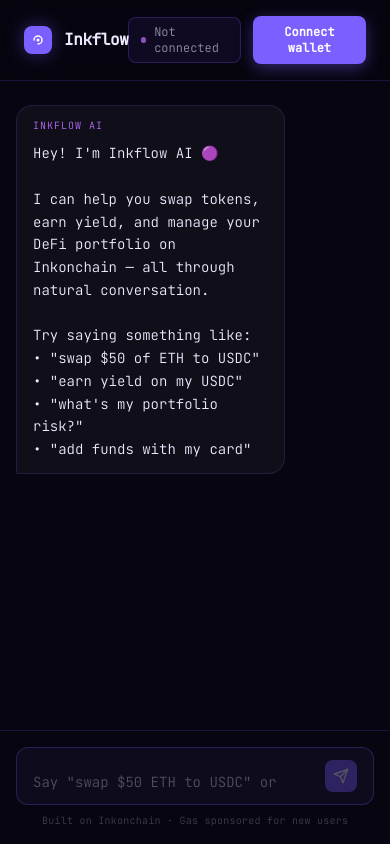
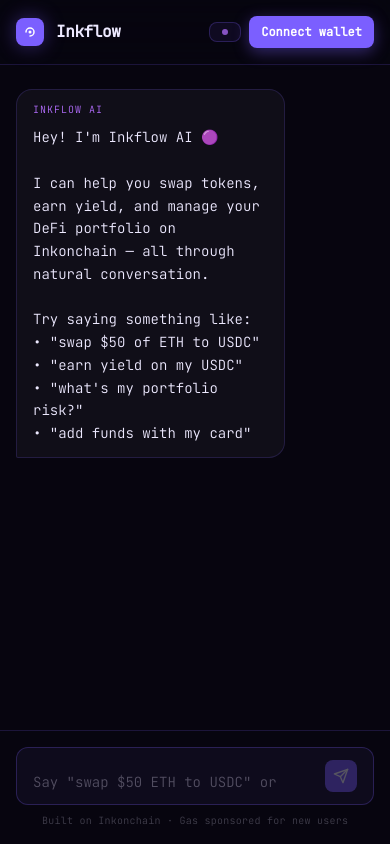
Before and after one commit to Isaaco3349/inkflow, a Next.js app: page / in a window 390 px wide. Built offline with nearby package versions, Linux system fonts and the light colour scheme; no server answers; a web font is replaced by a local one.

Commit message:
fix: wallet connect, quick actions, responsive layout

```diff
--- a/src/app/page.tsx
+++ b/src/app/page.tsx
@@ -4,9 +4,9 @@
 
 export default function Home() {
   return (
-    <main className="flex h-screen bg-[#07050F] overflow-hidden">
+    <main className="flex h-screen w-screen bg-[#07050F] overflow-hidden">
       <Sidebar />
-      <div className="flex flex-col flex-1 overflow-hidden">
+      <div className="flex flex-col flex-1 min-w-0 overflow-hidden">
         <Navbar />
         <Chat />
       </div>
--- a/src/components/Chat.tsx
+++ b/src/components/Chat.tsx
@@ -23,8 +23,20 @@
     bottomRef.current?.scrollIntoView({ behavior: 'smooth' })
   }, [messages])
 
-  async function sendMessage() {
-    const trimmed = input.trim()
+  // Listen for quick action prompts from Sidebar
+  useEffect(() => {
+    function handlePrompt(e: Event) {
+      const prompt = (e as CustomEvent<string>).detail
+      if (prompt) {
+        setInput(prompt)
+      }
+    }
+    window.addEventListener('inkflow:prompt', handlePrompt)
+    return () => window.removeEventListener('inkflow:prompt', handlePrompt)
+  }, [])
+
+  async function sendMessage(overrideInput?: string) {
+    const trimmed = (overrideInput ?? input).trim()
     if (!trimmed || loading) return
 
     const userMsg: Message = { role: 'user', content: trimmed }
@@ -117,7 +129,7 @@
             className="flex-1 bg-transparent text-[#EDE9FF] text-sm placeholder:text-[rgba(237,233,255,0.3)] outline-none resize-none font-mono"
           />
           <button
-            onClick={sendMessage}
+            onClick={() => sendMessage()}
             disabled={!input.trim() || loading}
             className="flex-shrink-0 w-8 h-8 rounded-lg bg-[#7B5FFF] disabled:opacity-30 disabled:cursor-not-allowed flex items-center justify-center transition-all hover:bg-[#9B83FF]"
           >
--- a/src/components/Navbar.tsx
+++ b/src/components/Navbar.tsx
@@ -1,8 +1,34 @@
 'use client'
 
+import { useState } from 'react'
+
 export default function Navbar() {
+  const [connected, setConnected] = useState(false)
+  const [address, setAddress] = useState<string | null>(null)
+
+  async function connectWallet() {
+    if (typeof window === 'undefined' || !window.ethereum) {
+      alert('No wallet detected. Please install MetaMask or a Web3 wallet.')
+      return
+    }
+
+    try {
+      const accounts: string[] = await window.ethereum.request({ method: 'eth_requestAccounts' })
+      if (accounts.length > 0) {
+        setAddress(accounts[0])
+        setConnected(true)
+      }
+    } catch (err) {
+      console.error('Wallet connection failed', err)
+    }
+  }
+
+  function shortAddress(addr: string) {
+    return `${addr.slice(0, 6)}...${addr.slice(-4)}`
+  }
+
   return (
-    <header className="flex items-center justify-between px-6 py-4 border-b border-[rgba(123,95,255,0.18)] bg-[#07050F]/80 backdrop-blur-xl">
+    <header className="flex items-center justify-between px-4 sm:px-6 py-4 border-b border-[rgba(123,95,255,0.18)] bg-[#07050F]/80 backdrop-blur-xl">
       <div className="flex items-center gap-3">
         {/* Logo mark */}
         <div className="w-7 h-7 rounded-lg bg-[#7B5FFF] flex items-center justify-center shadow-[0_0_20px_rgba(123,95,255,0.4)]">
@@ -16,20 +42,23 @@
             <circle cx="7" cy="7" r="1.5" fill="#fff" />
           </svg>
         </div>
-        <span className="font-bold text-[#EDE9FF] tracking-tight text-base">
-          Inkflow
-        </span>
+        <span className="font-bold text-[#EDE9FF] tracking-tight text-base">Inkflow</span>
       </div>
 
-      <div className="flex items-center gap-3">
-        {/* Wallet status placeholder */}
+      <div className="flex items-center gap-2 sm:gap-3">
+        {/* Wallet status */}
         <div className="flex items-center gap-2 px-3 py-1.5 rounded-lg border border-[rgba(123,95,255,0.25)] bg-[rgba(123,95,255,0.08)] text-xs text-[rgba(237,233,255,0.6)] font-mono">
-          <span className="w-1.5 h-1.5 rounded-full bg-[#B46EFF] animate-pulse" />
-          Not connected
+          <span className={`w-1.5 h-1.5 rounded-full ${connected ? 'bg-green-400' : 'bg-[#B46EFF] animate-pulse'}`} />
+          <span className="hidden sm:inline">
+            {connected && address ? shortAddress(address) : 'Not connected'}
+          </span>
         </div>
 
-        <button className="text-xs font-bold px-4 py-2 rounded-lg bg-[#7B5FFF] text-white hover:bg-[#9B83FF] transition-colors shadow-[0_4px_16px_rgba(123,95,255,0.4)]">
-          Connect wallet
+        <button
+          onClick={connectWallet}
+          className="text-xs font-bold px-3 sm:px-4 py-2 rounded-lg bg-[#7B5FFF] text-white hover:bg-[#9B83FF] transition-colors shadow-[0_4px_16px_rgba(123,95,255,0.4)] whitespace-nowrap"
+        >
+          {connected ? 'Connected' : 'Connect wallet'}
         </button>
       </div>
     </header>
```
